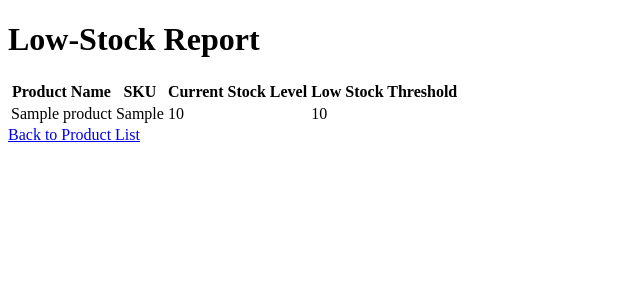
After one commit to jujubear24/inventory_app, a Flask app: page /reports/low_stock in a window 1280 px wide. The commit adds this page. Shown: the top 300 px of the page, without its empty margins (0-640 px from the left). Run offline with Flask 3, Linux system fonts and the light colour scheme; tables that the repository leaves empty hold one stand-in row (values such as "Sample post").

Commit message:
feat: Add Low-Stock Report
This commit introduces a Low-Stock Report, displaying products that are currently below their low-stock thresholds.

Changes include:

- Added a new route (`/reports/low_stock`) and view function (`low_stock_report`) to `routes.py`.
- Created a new template (`templates/reports/low_stock.html`) to display the report.
- Updated `products/list.html` to add a link to the Low-Stock Report.

The report displays product names, SKUs, current stock levels, and low-stock thresholds for products that are below their thresholds.

```diff
--- a/routes.py
+++ b/routes.py
@@ -138,3 +138,13 @@ def stock_levels():
 def stock_level_report():
     products = Product.query.order_by(Product.name).all()
     return render_template("reports/stock_level.html", products=products)
+
+@routes_blueprint.route('/reports/low_stock')
+def low_stock_report():
+    low_stock_products = Product.query.filter(Product.stock_level <= Product.low_stock_threshold).all()
+    return render_template('reports/low_stock.html', products=low_stock_products)
+
+@routes_blueprint.route('/reports/product_summary')
+def product_summary_report():
+    products = Product.query.order_by(Product.name).all()
+    return render_template('reports/product_summary.html', products=products)
--- a/templates/products/list.html
+++ b/templates/products/list.html
@@ -24,7 +24,8 @@
 
 <a href="{{ url_for('routes.add_product') }}">Add Product</a> |
 <a href="{{ url_for('routes.stock_levels') }}">View Stock Levels</a> |
-<a href="{{ url_for('routes.stock_level_report') }}">Stock Level Report</a>
+<a href="{{ url_for('routes.stock_level_report') }}">Stock Level Report</a> |
+<a href="{{ url_for('routes.low_stock_report') }}">Low-Stock Report</a>
 <table>
     <thead>
         <tr>
--- /dev/null
+++ b/templates/reports/low_stock.html
@@ -0,0 +1,26 @@
+{% extends 'base.html' %}
+
+{% block content %}
+<h1>Low-Stock Report</h1>
+<table>
+    <thead>
+        <tr>
+            <th>Product Name</th>
+            <th>SKU</th>
+            <th>Current Stock Level</th>
+            <th>Low Stock Threshold</th>
+        </tr>
+    </thead>
+    <tbody>
+        {% for product in products %}
+        <tr>
+            <td>{{ product.name }}</td>
+            <td>{{ product.sku }}</td>
+            <td>{{ product.stock_level }}</td>
+            <td>{{ product.low_stock_threshold }}</td>
+        </tr>
+        {% endfor %}
+    </tbody>
+</table>
+<a href="{{ url_for('routes.product_list') }}">Back to Product List</a>
+{% endblock %}
```
